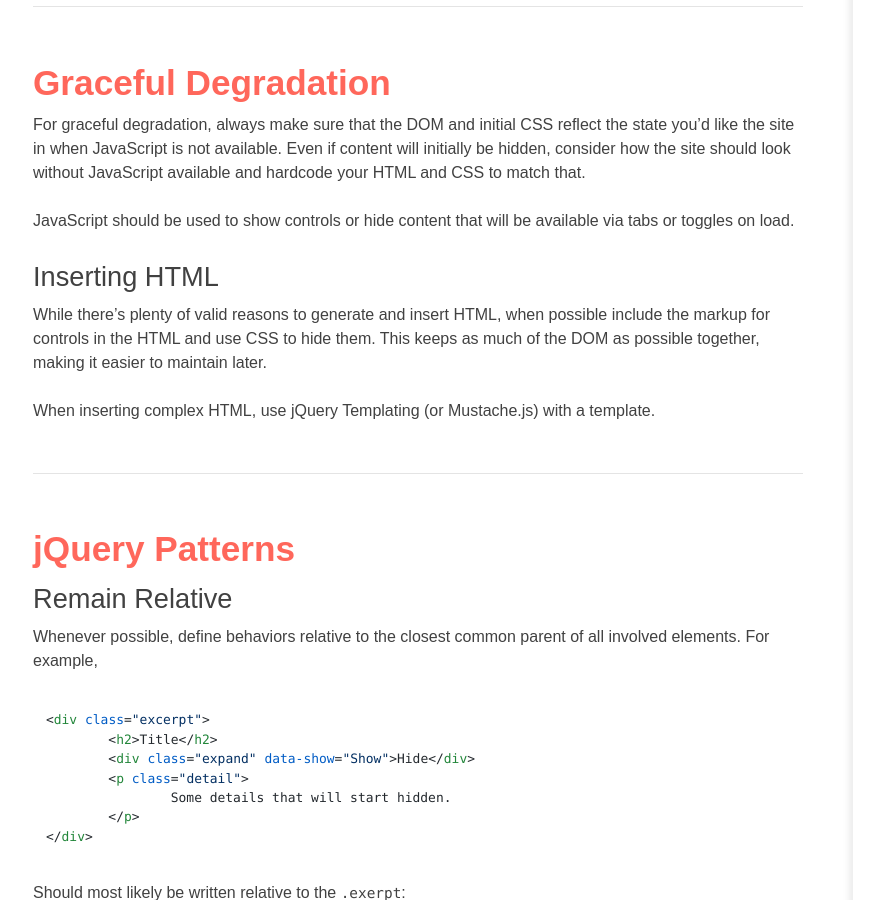
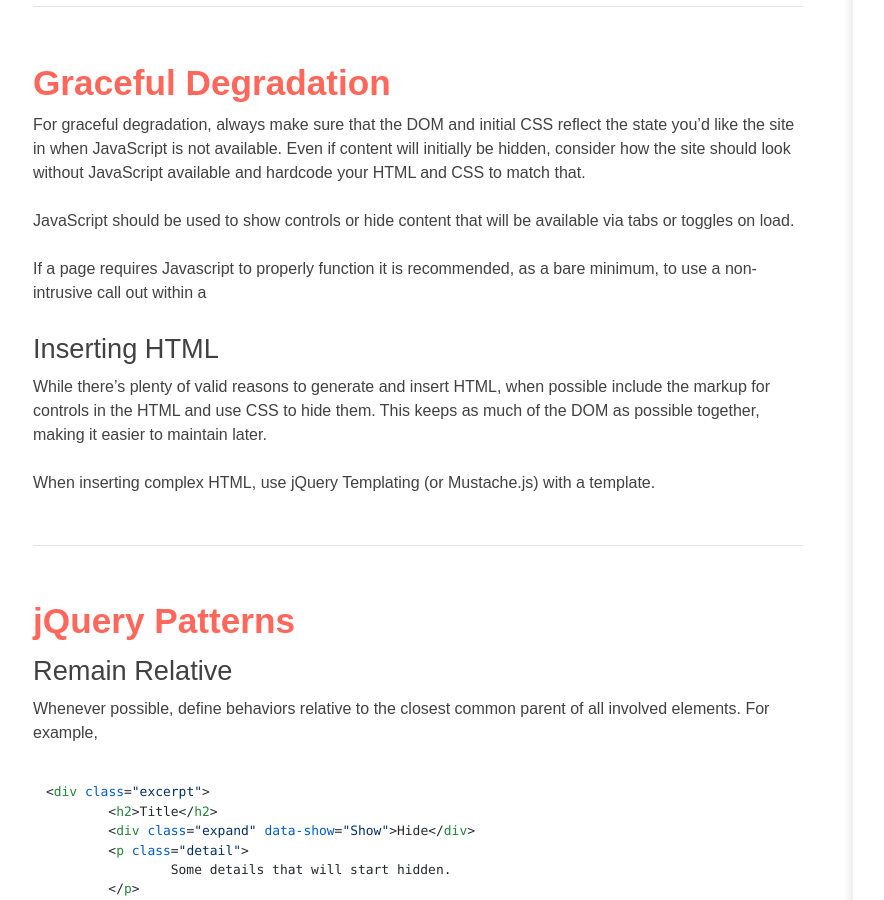
Before and after one commit to imarc/handbook, a Jekyll site: the page built from javascript.markdown, in a window 1280 px wide and 900 px high, scrolled down 14847 px. Shown: the whole window, without its empty margins (87-971 px from the left). Built offline with Jekyll 4.4.1, drawn with Linux system fonts in a browser that asks for light colours; nearby versions of some CDN libraries.

Commit message:
Update graceful degradation section with <noscript>

```diff
--- a/javascript.markdown
+++ b/javascript.markdown
@@ -662,6 +662,10 @@ JavaScript available and hardcode your HTML and CSS to match that.
 JavaScript should be used to show controls or hide content that will be
 available via tabs or toggles on load.
 
+If a page requires Javascript to properly function it is recommended, as a
+bare minimum, to use a non-intrusive call out within a <noscript> tag to
+notify users with Javascript disabled.
+
 ### Inserting HTML
 
 While there’s plenty of valid reasons to generate and insert HTML, when
```
